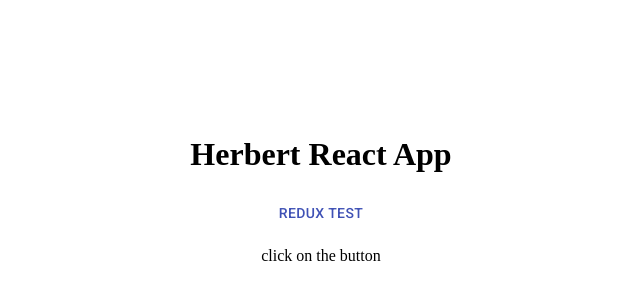
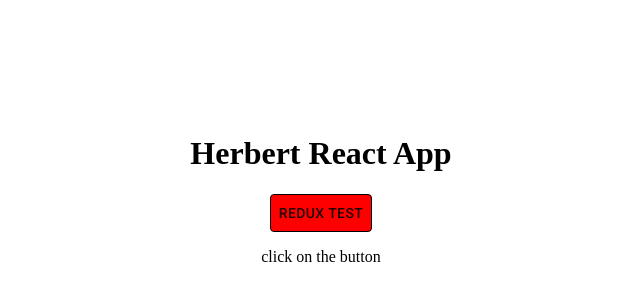
Before and after one commit to lantos14/herbert-standard, a React app: page / in a window 1280 px wide. Shown: the part 202-502 px from the top of the page, without its empty margins (319-959 px from the left). Built offline with nearby package versions, Linux system fonts and the light colour scheme.

Commit message:
FIX: style injection order

```diff
--- a/package.json
+++ b/package.json
@@ -34,6 +34,7 @@
   "homepage": "https://github.com/lantos14/lute-react-boilerplate#readme",
   "dependencies": {
     "@material-ui/core": "^4.0.0",
+    "@material-ui/styles": "^4.0.0",
     "clean-webpack-plugin": "^2.0.1",
     "html-webpack-plugin": "^3.2.0",
     "prop-types": "^15.7.2",
--- a/src/containers/App.jsx
+++ b/src/containers/App.jsx
@@ -6,7 +6,7 @@ import styled from 'styled-components';
 import testAction from '../actions/actions';
 
 const StyledButton = styled(Button)`
-  color: red;
+  background-color: red;
   border: 1px solid black;
 `;
 
@@ -15,7 +15,7 @@ const App = (props) => {
   return (
     <div className="app">
       <h1>Herbert React App</h1>
-      <StyledButton color="primary" onClick={() => testAction('success')}>Redux test</StyledButton>
+      <StyledButton onClick={() => testAction('success')}>Redux test</StyledButton>
       <p className="test-result">{testResult}</p>
     </div>
   );
--- a/src/index.jsx
+++ b/src/index.jsx
@@ -2,6 +2,7 @@ import React from 'react';
 import reactDOM from 'react-dom';
 import { createStore } from 'redux';
 import { Provider } from 'react-redux';
+import { StylesProvider } from '@material-ui/styles';
 import App from './containers/App';
 import './styles/main.scss';
 import rootReducer from './reducers/rootReducer';
@@ -14,9 +15,11 @@ const store = createStore(
 );
 
 reactDOM.render(
-  <Provider store={store}>
-    <App />
-  </Provider>,
+  <StylesProvider injectFirst>
+    <Provider store={store}>
+      <App />
+    </Provider>
+  </StylesProvider>,
   document.getElementById('app'),
 );
 
```
